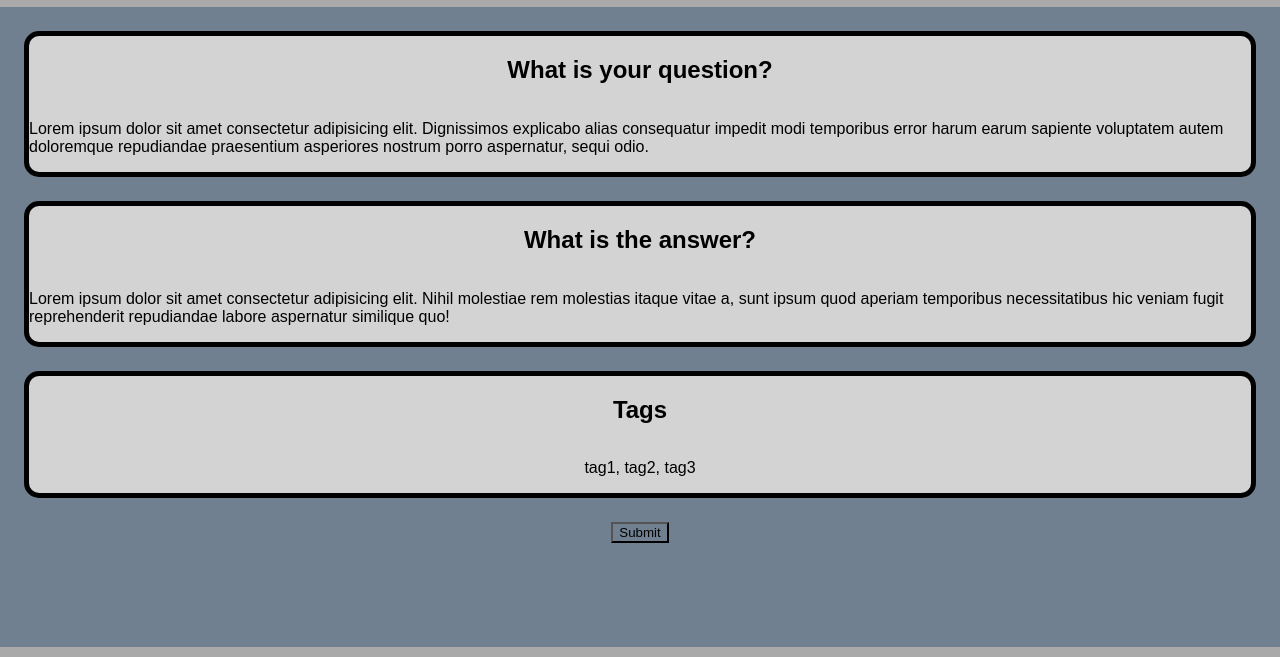
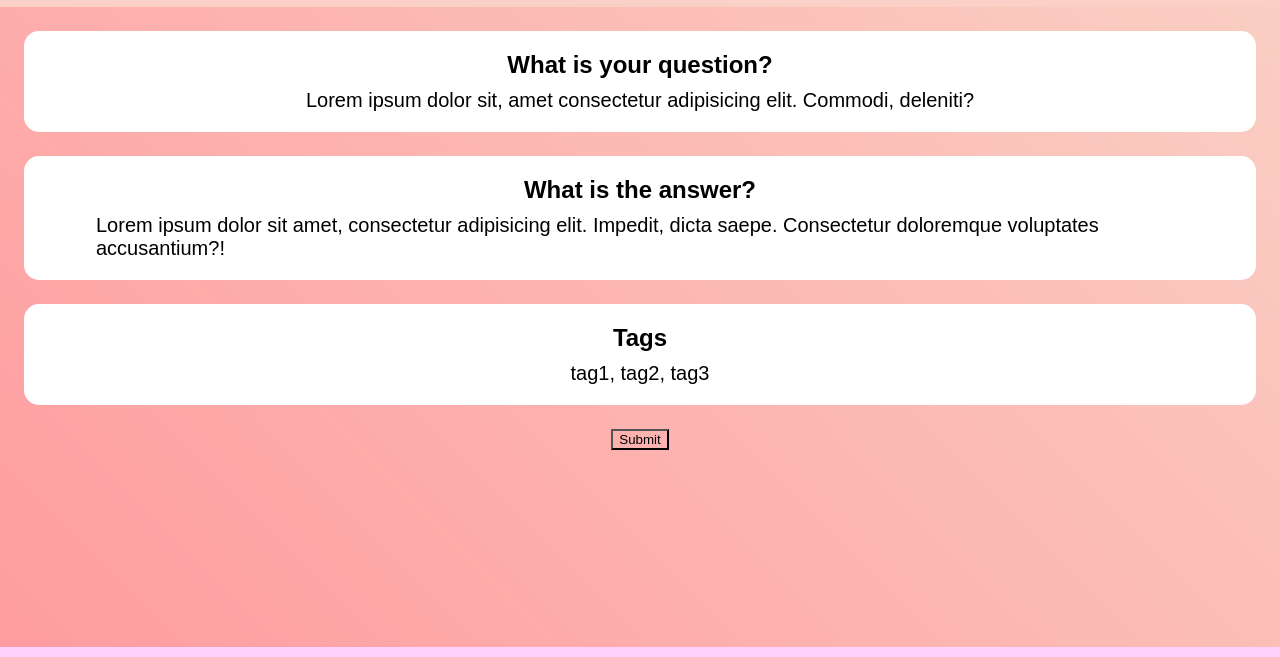
Before and after one commit to mortaen/quiz-app, a website built with Vite: page create.html in a window 1280 px wide. Shown: the part 73-730 px from the top of the page. Built offline with nearby package versions, Linux system fonts and the light colour scheme.

Commit message:
add navbar-links; add profile.html; add background

```diff
--- a/create.html
+++ b/create.html
@@ -5,7 +5,7 @@
     <meta charset="UTF-8">
     <meta http-equiv="X-UA-Compatible" content="IE=edge">
     <meta name="viewport" content="width=device-width, initial-scale=1.0">
-    <title>Quiz-App Create</title>
+    <title>Create</title>
     <link rel="stylesheet" href="./css/styles.css">
     <link rel="stylesheet" href="https://fonts.googleapis.com/icon?family=Material+Icons">
 </head>
@@ -17,20 +17,13 @@
     <main>
         <section class="questionbox">
             <h2 class="questionbox__title">What is your question?</h2>
-            <p class="questionbox__writequestion">Lorem ipsum dolor sit amet consectetur adipisicing elit. Dignissimos
-                explicabo alias consequatur impedit modi
-                temporibus error harum earum sapiente voluptatem autem doloremque repudiandae praesentium asperiores
-                nostrum
-                porro aspernatur, sequi odio.</p>
+            <p class="questionbox__writequestion">Lorem ipsum dolor sit, amet consectetur adipisicing elit. Commodi,
+                deleniti?</p>
         </section>
         <section class="answerbox">
             <h2 class="answerbox__title">What is the answer?</h2>
-            <p class="answerbox__writeanswer">Lorem ipsum dolor sit amet consectetur adipisicing elit. Nihil molestiae
-                rem
-                molestias itaque vitae a, sunt
-                ipsum quod aperiam temporibus necessitatibus hic veniam fugit reprehenderit repudiandae labore
-                aspernatur
-                similique quo!</p>
+            <p class="answerbox__writeanswer">Lorem ipsum dolor sit amet, consectetur adipisicing elit. Impedit, dicta
+                saepe. Consectetur doloremque voluptates accusantium?!</p>
         </section>
         <section class="tagbox">
             <h2 class="tagbox__title">Tags</h2>
@@ -42,10 +35,10 @@
     </main>
     <footer class="footer">
         <nav class="navbar">
-            <a class="navbar__link material-icons md-48" href="">home</a>
-            <a class="navbar__link material-icons md-48" href="">bookmarks</a>
-            <a class="navbar__link material-icons md-48" href="">create</a>
-            <a class="navbar__link material-icons md-48" href="">portrait</a>
+            <a class="navbar__link material-icons md-48" href="./index.html">home</a>
+            <a class="navbar__link material-icons md-48" href="./bookmarks.html">bookmarks</a>
+            <a class="navbar__link material-icons md-48" href="./create.html">create</a>
+            <a class="navbar__link material-icons md-48" href="./profile.html">portrait</a>
         </nav>
     </footer>
 </body>
--- a/css/_base.css
+++ b/css/_base.css
@@ -6,7 +6,7 @@ html {
   }
 
   body {
-      background-color:slategray;
+    background-image: linear-gradient(45deg, #ff9a9e 0%, #fad0c4 99%, #fad0c4 100%);
       margin: 0;
       display: grid;
       grid-template-rows: 10vh auto 10vh;
--- a/css/components/card.css
+++ b/css/components/card.css
@@ -1,10 +1,10 @@
 .card {
-    background-color: lightgrey;
+    background-color: white;
     display: flex;
     flex-direction: column;
     align-items: center;
     margin-bottom: 3vh;
-    border: 5px solid #000000;
+    border: 5px transparent;
     border-radius: 15px;
     position: relative;
 }
@@ -17,21 +17,26 @@
 }
 
 .tags__item {
-    background-color: steelblue;
+    background-image: linear-gradient(45deg, #ff9a9e 0%, #fad0c4 99%, #fad0c4 100%);
     margin-left: 1vh;
     margin-right: 1vh;
     padding: 2px;
-    border: 3px solid steelblue;
+    border: 3px transparent;
     border-radius: 15px;
 }
 
+.card__question {
+    margin-bottom: 10px;
+}
+
 .card__answer {
-    display: none;
+    padding-left: 5vw;
+    padding-right: 5vw;
 }
 
 .card__showanswer {
     margin: 0;
-    width: 33vw;
+    background-image: linear-gradient(45deg, #ff9a9e 0%, #fad0c4 99%, #fad0c4 100%);
 }
 
 .card__bookmark {
@@ -39,7 +44,7 @@
     top: -2vh;
     right: 2vh;
     padding: 0;
-    border-color: navy;
+    border-color: #fbc2eb;
     border-style: solid;
     height: 42px;
     border-width: 15px;
--- a/css/components/create.css
+++ b/css/components/create.css
@@ -1,33 +1,71 @@
 .questionbox {
-    background-color: lightgrey;
+    background-color: white;
     display: flex;
     flex-direction: column;
     align-items: center;
     margin-bottom: 3vh;
-    border: 5px solid #000000;
+    border: 5px transparent;
     border-radius: 15px;
+    padding-left: 1vh;
+    padding-right: 1vh;
+}
+
+.questionbox__title {
+    margin-bottom: 10px;
+}
+
+.questionbox__writequestion {
+    margin-top: 0;
+    padding-left: 5vw;
+    padding-right: 5vw;
+    font-size: 1.25rem;
 }
 
 .answerbox {
-    background-color: lightgrey;
+    background-color: white;
     display: flex;
     flex-direction: column;
     align-items: center;
     margin-bottom: 3vh;
-    border: 5px solid #000000;
+    border: 5px transparent;
     border-radius: 15px;
+    padding-left: 1vh;
+    padding-right: 1vh;
+}
+
+.answerbox__title {
+    margin-bottom: 10px;
+}
+
+.answerbox__writeanswer {
+    margin-top: 0;
+    padding-left: 5vw;
+    padding-right: 5vw;
+    font-size: 1.25rem;
 }
 
 .tagbox {
-    background-color: lightgrey;
+    background-color: white;
     display: flex;
     flex-direction: column;
     align-items: center;
     margin-bottom: 3vh;
-    border: 5px solid #000000;
+    border: 5px transparent;
     border-radius: 15px;
+    padding-left: 1vh;
+    padding-right: 1vh;
 }
 
+.tagbox__title {
+    margin-bottom: 10px;
+}
+
+.tagbox__writetags {
+    margin-top: 0;
+    padding-left: 5vw;
+    padding-right: 5vw;
+    font-size: 1.25rem;
+}
 .submit-section {
     display: flex;
     justify-content: center;
--- a/css/components/footer.css
+++ b/css/components/footer.css
@@ -1,7 +1,6 @@
 .footer {
     width: 100%;
-    background-color: darkgrey;
-
+    background-image: linear-gradient(to top, #fad0c4 0%, #ffd1ff 100%);
 }
 
 .navbar {
--- a/css/components/header.css
+++ b/css/components/header.css
@@ -1,5 +1,5 @@
 .header {
-    background-color: darkgrey;
+    background-image: linear-gradient(to top, #fad0c4 0%, #ffd1ff 100%);
     width: 100%;
 }
 
```
Also changed, not shown: bookmarks.html (+5 -5 lines), index.html (+5 -5 lines), profile.html (added, +31 -0 lines).
